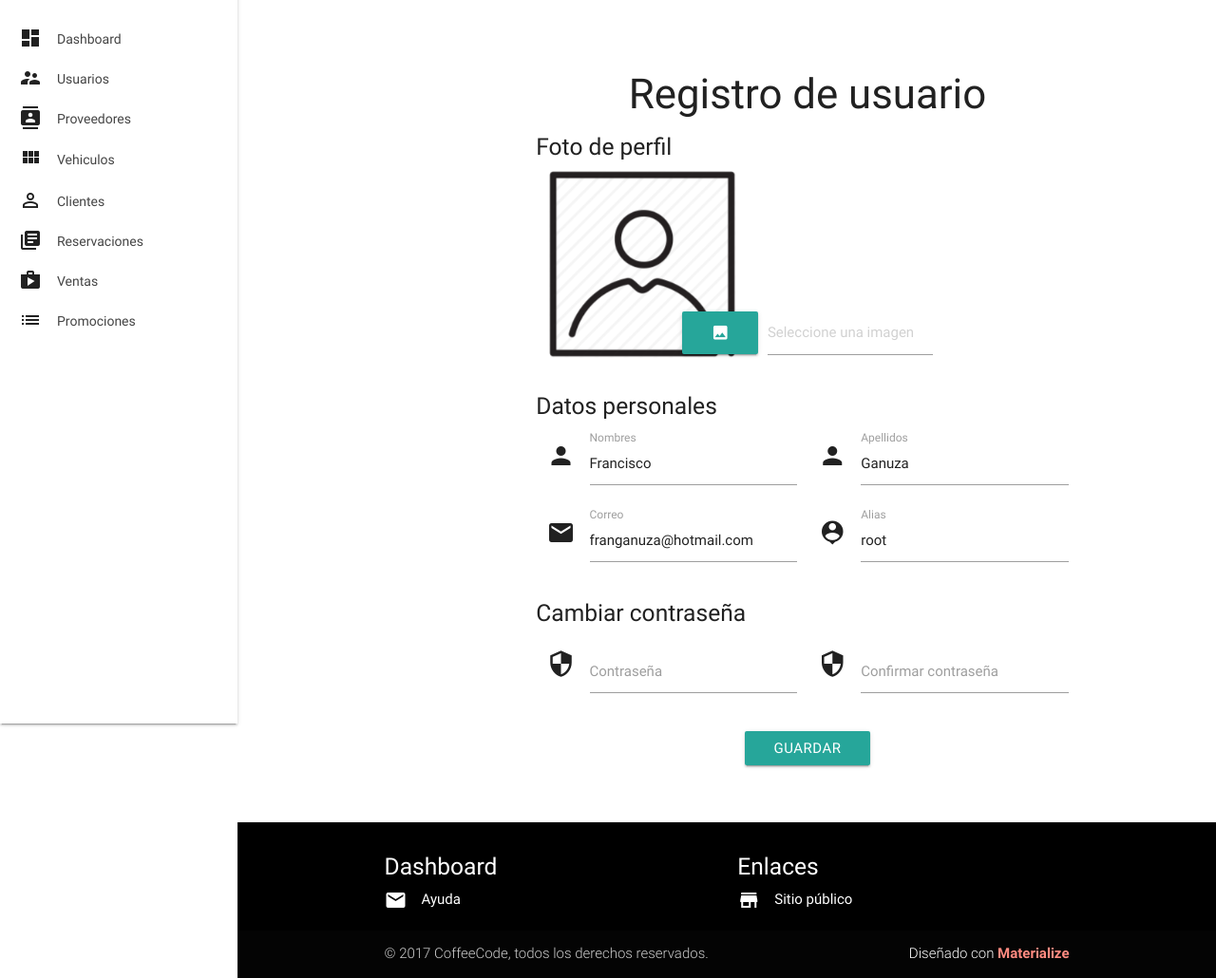
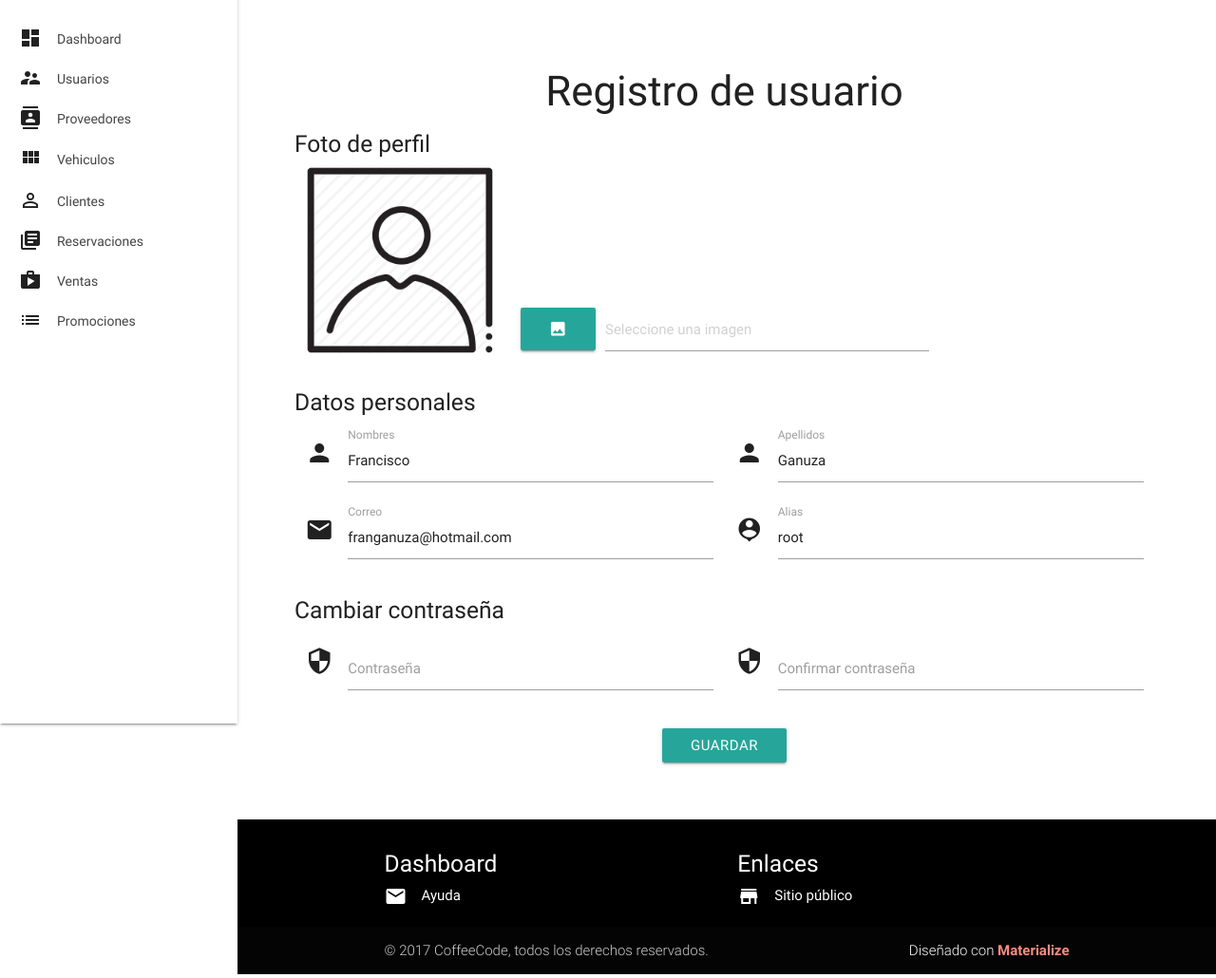
Before and after one commit to FranGanuza99/autosflash, a PHP site: page /dashboard/main/profile.php in a window 1280 px wide. Shown: the part 98-1128 px from the top of the page at 95% size. Run offline with PHP 8.4, Linux system fonts and the light colour scheme; a user stored in the database is signed in; data comes from the database, SQL or seed files in the repository.

Commit message:
Se modificaron archivos de paginas

```diff
--- a/dashboard/main/index.php
+++ b/dashboard/main/index.php
@@ -4,7 +4,7 @@ Page::header("Bienvenid@");
 ?>
 
                 <!--start container-->
-                <div id="main" class="container">
+
 
                     <!--chart dashboard start-->
                     <div id="chart-dashboard">
--- a/dashboard/main/profile.php
+++ b/dashboard/main/profile.php
@@ -116,7 +116,6 @@ if(!empty($_POST)) {
 ?>
 
     <!--start container-->
-    <div id="main" class="container">
         <h3 class= "center-align">Registro de usuario</h3>
         <form method='post' enctype='multipart/form-data'>
             <div class='row'>
@@ -185,9 +184,6 @@ if(!empty($_POST)) {
 
 
 
-    </div>
-    <!--end container-->
-
 <!--Aqui se muestra el pie de pagina-->
 <?php
 Page::footer();
```
